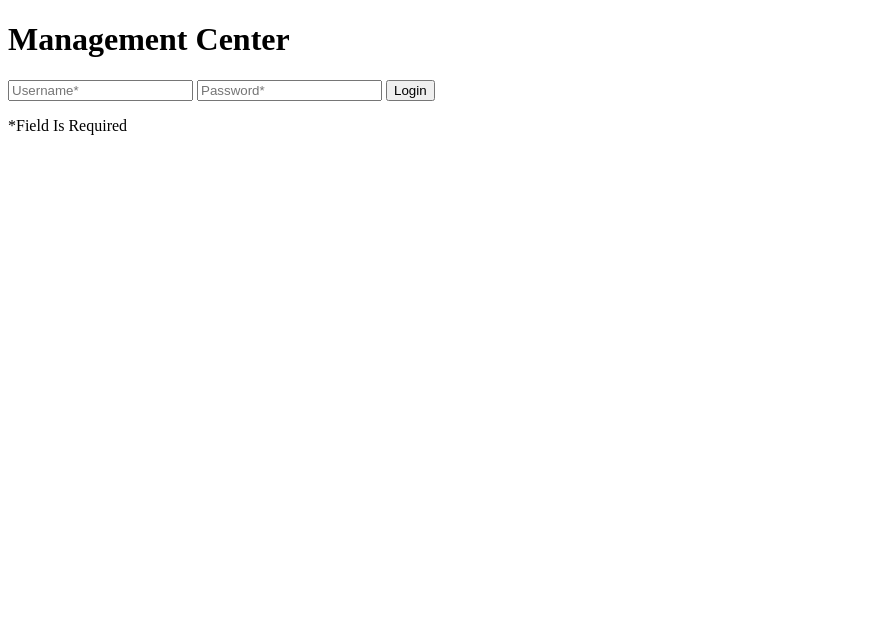
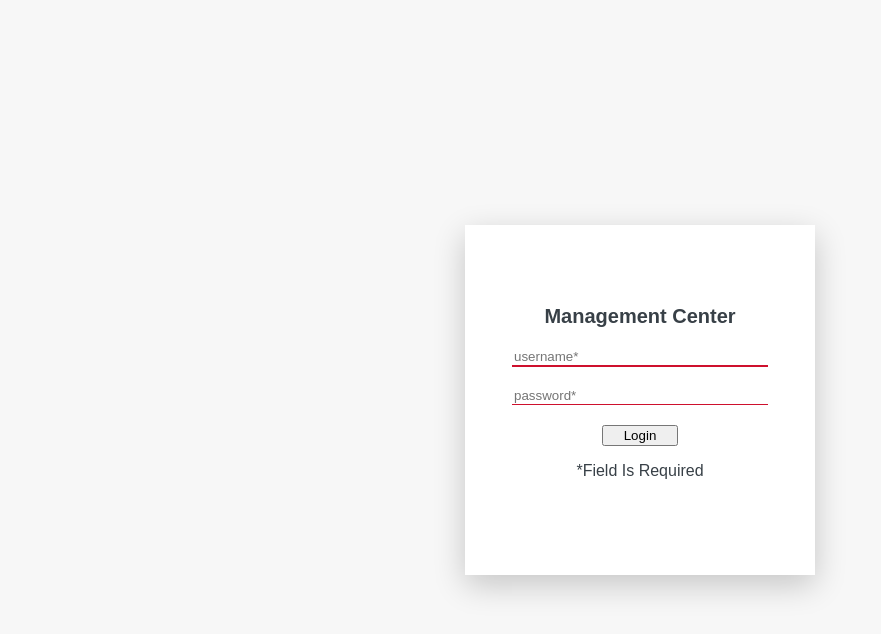
Before and after one commit to MissCarolin/coding-challenge-zertificon, a plain HTML site: page index.html in a window 1280 px wide. Shown: the whole page, without its empty margins (0-881 px from the left). Drawn offline with Linux system fonts and the light colour scheme.

Commit message:
centered contaier and content of container

```diff
--- a/index.html
+++ b/index.html
@@ -3,17 +3,20 @@
 <head>
   <meta charset="UTF-8">
   <title>Log in Management Center</title>
+  <link rel="stylesheet" href="login-page.css">
 </head>
 <body>
   <main id="main-container">
-    <h1>Management Center</h1>
-    <form id="login-form">
-      <input type="text" name="username" id="username-field" class="login-form-field" placeholder="Username*">
-      <input type="passwort" name="passwort" id="passwort-field" class="login-form-field" placeholder="Password*">
-      <input type="submit" value="Login" id="login-form-submit">
-    </form>
-    <div id="login-error-message">
-      <p id="error-message">*Field Is Required</p>
+    <div id="content-login-form">
+      <h1 class="headline-form">Management Center</h1>
+      <form id="login-form">
+        <input type="text" name="username" id="username-field" class="login-form-field" placeholder="username*">
+        <input type="passwort" name="passwort" id="password-field" class="login-form-field" placeholder="password*">
+        <input type="submit" value="Login"  id="login-form-submit">
+      </form>
+      <div id="login-error-message">
+        <p id="error-message">*Field Is Required</p>
+      </div>
     </div>
   </main>
 </body>
--- a/login-page.css
+++ b/login-page.css
@@ -0,0 +1,69 @@
+html {
+    height: 100vh;
+    font-family: "Open Sans", sans-serif;
+}
+
+body {
+    height: 100vh;
+    margin: 0;
+    font-family: Arial, Helvetica, sans-serif;
+    display: flex;
+    justify-items: center;
+    align-items: center;
+    background-color: #f7f7f7;
+    color: #384047;
+}
+
+#main-container {
+    display: flex;
+    justify-content: center;
+    align-items: center;
+    width: 350px;
+    height: 350px;
+    margin: 0 auto;
+    background-color: white;
+    box-shadow: 0 10px 30px rgba(0,0,0,.2);
+}
+
+.headline-form {
+    display: block;
+    margin: 0 auto;
+    margin-bottom: 20px;
+    width: 80%;
+    border: none;
+    font-size: 20px;
+    text-align: center;
+    font-weight: bolder;
+}
+
+#content-login-form {
+    width: 90%;
+}
+
+
+.login-form-field {
+    display: block;
+    margin: 0 auto;
+    margin-bottom: 20px;
+    width: 80%;
+    border: none;
+}
+
+#username-field {
+    border-bottom: 2px solid #ce102d;
+}
+
+#password-field {
+    border-bottom: 1px solid #ce102d;
+
+}
+
+#login-form-submit {
+    width: 24%;
+    margin: 0 auto;
+    display: block;
+}
+
+#login-error-message {
+  text-align: center;
+}
```
